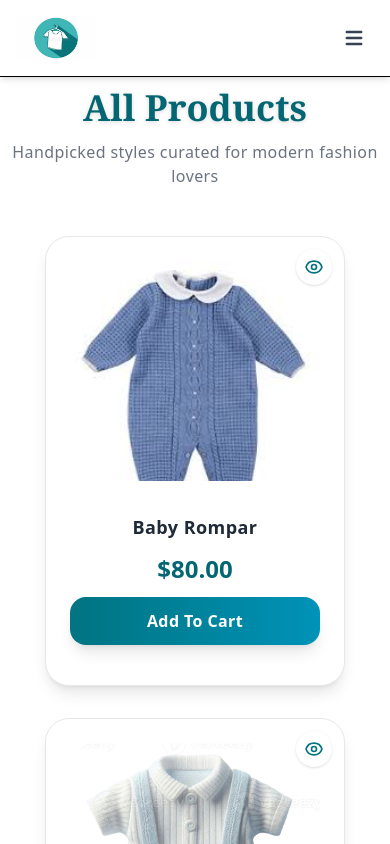
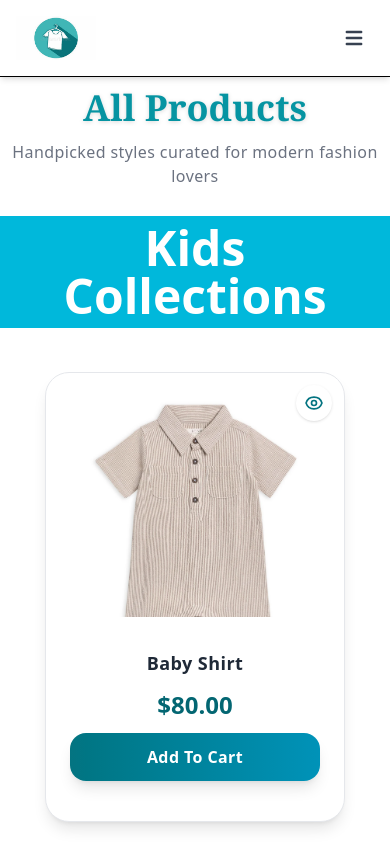
Before and after one commit to Huzaifa-ul-haq/E-commerce, a React (Vite) app in the folder my-app/: page /shop in a window 390 px wide. Shown: the top 844 px of the page. Built offline with nearby package versions, Linux system fonts and the light colour scheme.

Commit message:
responsive

```diff
--- a/my-app/src/App.jsx
+++ b/my-app/src/App.jsx
@@ -2,7 +2,7 @@
 
 import { Route, Routes, } from 'react-router'
 import './App.css'
-import HomeComponent from './Components/HOME/Home'
+import HomeComponent from './Components/Home/Home'
 import AboutUsCompontent from './Components/ABOUT/AboutUs'
 import ShopComponent from './Components/Shop/shop'
 import FooterComponent from './Components/Footer/Footer'
@@ -42,6 +42,7 @@ function App() {
         <Route path="/product/:id" element={<DetailComponent />} />
         <Route path="/services" element={<ServicesComponent />} />
 
+
         <Route
           path="/admin/orders"
           element={
--- a/my-app/src/Components/HOME/Home.jsx
+++ b/my-app/src/Components/HOME/Home.jsx
@@ -1,7 +1,7 @@
 import React from 'react';
 import pic1 from '/images/hh.jpg';
 import pic2 from '/images/second-hero.webp';
-import pic3 from '/images/third-hero.webp';
+import pic3 from '/images/modern-2.avif';
 import banner from '/images/banner1.avif'
 import BoysComponent from '../BoysCollection/boysCollection';
 import AOS from 'aos';
--- a/my-app/src/Components/LogIn/login.jsx
+++ b/my-app/src/Components/LogIn/login.jsx
@@ -57,7 +57,7 @@ const handleSubmit = async (event) => {
 
   return (
    <div className="w-full h-[90vh] flex justify-center items-center bg-gradient-to-br from-teal-100 via-cyan-100 to-gray-200">
-  <div className="w-[90%]  bg-white shadow-2xl border border-teal-300 rounded-3xl p-8 mt-20 px-5">
+  <div className="w-[400px] bg-white shadow-2xl border border-teal-300 rounded-3xl p-8 mt-20 px-5">
     {message && (
       <span className="text-teal-700 font-semibold text-2xl text-center block mb-4">
         {message}
--- a/my-app/src/Components/Shop/shop.jsx
+++ b/my-app/src/Components/Shop/shop.jsx
@@ -1,3 +1,4 @@
+
 
 import { Card } from 'flowbite-react';
 import React, { useContext, useEffect, useState } from 'react';
@@ -11,12 +12,13 @@ export default function ShopComponent() {
   const { addToCart } = useContext(CartContext);
   const [toast, setToast] = useState({ show: false, message: '' });
 
-
-
-
   const handleAddToCart = (item) => {
     addToCart(item);
+    setToast({ show: true, message: `${item.name} added to cart!` });
 
+    setTimeout(() => {
+      setToast({ show: false, message: '' });
+    }, 2000);
   };
 
   const navigate = useNavigate();
@@ -34,65 +36,41 @@ export default function ShopComponent() {
   }, []);
 
   const trendingItems = [
+    // Kids
+    { id: 0, name: "Baby Shirt", img: "/images/kids02.webp", price: "80.00", category: "Kids" },
+    { id: 1, name: "Baby Suit", img: "/images/kids01.webp", price: "60.00", category: "Kids" },
+    { id: 2, name: "Baby Rompar", img: "/images/kids-0.webp", price: "80.00", category: "Kids" },
+    { id: 3, name: "Baby Sweater", img: "/images/kids03.webp", price: "80.00", category: "Kids" },
+    { id: 4, name: "Summer Clothes", img: "/images/kids_04.jpg", price: "80.00", category: "Kids" },
+    { id: 5, name: "Baby Boy Dress", img: "/images/kids05.avif", price: "80.00", category: "Kids" },
 
-    { id: 0, name: "Baby Rompar", img: "/images/kids0.jpg", price: "80.00" },
-    { id: 1, name: "Baby Suit", img: "/images/kids01.webp", price: "60.00" },
-    { id: 2, name: "Baby Shirt", img: "/images/kids02.webp", price: "80.00" },
-    { id: 3, name: "Baby sweeter", img: "/images/kids03.webp", price: "80.00" },
-    { id: 4, name: "summer clothes", img: "/images/kids_04.jpg", price: "80.00" },
-    { id: 5, name: "baby boy dress", img: "/images/kids05.avif", price: "80.00" },
-    { id: 6, name: "Rompar", img: "/images/kids.avif", price: "80.00" },
-    { id: 7, name: "baby Dress", img: "/images/kids07.avif", price: "80.00" },
-    { id: 8, name: "Polo shirt", img: "/images/polo.webp", price: "60.00" },
-    { id: 9, name: "Round neck men's t-shirt", img: "/images/round.webp", price: "20.00" },
-    { id: 10, name: "Men T-shirt", img: "/images/Men.webp", price: "40.00" },
-    { id: 11, name: "Black t-shirt", img: "/images/black.webp", price: "90.00" },
-    { id: 12, name: "Yellow striped shirt", img: "/images/striped.webp", price: "80.00" },
-    { id: 13, name: "Polka dot white shirt", img: "/images/polka.webp", price: "40.00" },
-    { id: 14, name: "Men's pink striped T-shirt", img: "/images/PINK.webp", price: "60.00" },
-    { id: 15, name: "Long sleeved shirt", img: "/images/LONG-SHIRT.webp", price: "50.00" },
-    { id: 16, name: "Twisted waist shirt", img: "/images/girls-1.webp", price: "60.00" },
-    { id: 17, name: "Floral Shirt", img: "/images/girls-2.webp", price: "20.00" },
-    { id: 18, name: "Collared blouse", img: "/images/girls3.webp", price: "40.00" },
-    { id: 19, name: "Women`s Shirt", img: "/images/girls-4.webp", price: "90.00" },
-    { id: 20, name: "Collar Shirt", img: "/images/girls-5.webp", price: "60.00" },
-    { id: 21, name: "beauty dress", img: "/images/shirt12.jpg", price: "70.00" },
-    { id: 22, name: "Royal Blue Shirt", img: "/images/Royal Blue Shirt.webp", price: "50.00" },
-    { id: 23, name: "Wedding frock", img: "/images/girls07.jpg", price: "80.00" },
+    // Men
+    { id: 8, name: "Polo Shirt", img: "/images/polo.webp", price: "60.00", category: "Men" },
+    { id: 9, name: "Round Neck T-Shirt", img: "/images/round.webp", price: "20.00", category: "Men" },
+    { id: 10, name: "Men T-shirt", img: "/images/Men.webp", price: "40.00", category: "Men" },
+    { id: 11, name: "Black T-shirt", img: "/images/black.webp", price: "90.00", category: "Men" },
+    { id: 12, name: "Yellow Striped Shirt", img: "/images/striped.webp", price: "80.00", category: "Men" },
+
+    // Women
+    { id: 16, name: "Twisted Waist Shirt", img: "/images/girls-1.webp", price: "60.00", category: "Women" },
+    { id: 17, name: "Floral Shirt", img: "/images/girls-2.webp", price: "20.00", category: "Women" },
+    { id: 18, name: "Collared Blouse", img: "/images/girls3.webp", price: "40.00", category: "Women" },
+    { id: 19, name: "Women's Shirt", img: "/images/girls-4.webp", price: "90.00", category: "Women" },
+    { id: 20, name: "Collar Shirt", img: "/images/girls-5.webp", price: "60.00", category: "Women" },
+    { id: 23, name: "Wedding Frock", img: "/images/girls07.jpg", price: "80.00", category: "Women" },
   ];
 
+  const renderCategorySection = (categoryName) => {
+    const filteredItems = trendingItems.filter(item => item.category === categoryName);
+
     return (
-    <div className="bg-gradient-to-b text-gray-800 font-sans pt-15">
-
-      {/* Section Header */}
-      <div className="text-center py-7  ">
-        <h2 className="text-4xl md:text-5xl  font-serif font-bold text-teal-700 drop-shadow-sm">
-          All Products
-        </h2>
-        <p className="mt-3 text-gray-500 text-md md:text-lg tracking-wide">
-          Handpicked styles curated for modern fashion lovers
-        </p>
-      </div>
-
-      {/* Toast Notification */}
-      {toast.show && (
-        <div className="fixed bottom-5 right-5 bg-teal-600 text-white py-4  rounded-lg shadow-lg z-50 transition-all duration-500">
-          {toast.message}
-        </div>
-      )}
-
-      {/* Product Cards */}
-      <div className="flex flex-wrap gap-8 mb-10 justify-center place-items-center p-5">
-        {trendingItems.map((item, i) => (
-          <div
-            key={`${item.id}-${i}`}
-            data-aos="fade-up"
-            data-aos-delay={i * 50}
-          >
-            <Card
-              className="relative w-[300px] h-[450px] !bg-white group overflow-hidden shadow-lg rounded-3xl  !border-gray-200 hover:shadow-2xl transition-shadow duration-300 "
-            >
-              {/* Eye Icon Button */}
+      <div key={categoryName} className="mb-16">
+        <h3 className="text-5xl font-bold text-white  p-2 mb-6 text-center bg-cyan-500">{categoryName} Collections</h3>
+        <div className="flex flex-wrap gap-8 justify-center place-items-center p-5">
+          {filteredItems.map((item, i) => (
+            <div key={`${item.id}-${i}`} data-aos="fade-up" data-aos-delay={i * 50}>
+              <Card className="relative w-[300px] h-[450px] !bg-white group overflow-hidden shadow-lg rounded-3xl !border-gray-200 hover:shadow-2xl transition-shadow duration-300">
+                {/* View Details Button */}
                 <button
                   onClick={() => handleViewDetails(item.id)}
                   className="absolute top-3 right-3 z-10 p-2 bg-white rounded-full shadow hover:bg-teal-100 transition"
@@ -110,16 +88,12 @@ export default function ShopComponent() {
                   />
                 </div>
 
-              {/* Product Content */}
+                {/* Product Info */}
                 <div className="flex flex-col justify-between py-4 gap-3">
-                <h5 className="text-lg font-semibold tracking-wide text-gray-800 text-center">
-                  {item.name}
-                </h5>
-
+                  <h5 className="text-lg font-semibold tracking-wide text-gray-800 text-center">{item.name}</h5>
                   <div className="flex items-center justify-center">
                     <span className="text-2xl font-bold text-teal-700">${item.price}</span>
                   </div>
-
                   <button
                     onClick={() => handleAddToCart(item)}
                     className="w-full py-3 cursor-pointer rounded-2xl bg-gradient-to-r from-teal-600 to-cyan-600 text-white font-semibold tracking-wide shadow-lg hover:from-teal-700 hover:to-cyan-700 hover:scale-105 transition-transform duration-300"
@@ -131,7 +105,25 @@ export default function ShopComponent() {
             </div>
           ))}
         </div>
+      </div>
+    );
+  };
 
+  return (
+    <div className="bg-gradient-to-b text-gray-800 font-sans pt-15">
+      {/* Page Header */}
+      <div className="text-center py-7">
+        <h2 className="text-4xl md:text-5xl font-serif font-bold text-teal-500 drop-shadow-sm">All Products</h2>
+        <p className="mt-3 text-gray-500 text-md md:text-lg tracking-wide">
+          Handpicked styles curated for modern fashion lovers
+        </p>
+      </div>
+
+
+      {/* Category Sections */}
+      {renderCategorySection("Kids")}
+      {renderCategorySection("Men")}
+      {renderCategorySection("Women")}
     </div>
   );
 }
```
Also changed, not shown: my-app/src/CardContext.jsx (+0 -9 lines), my-app/public/images/kids-0.webp (added), my-app/public/images/modern-2.avif (added). Lines whose indentation alone changed are shown as unchanged.
